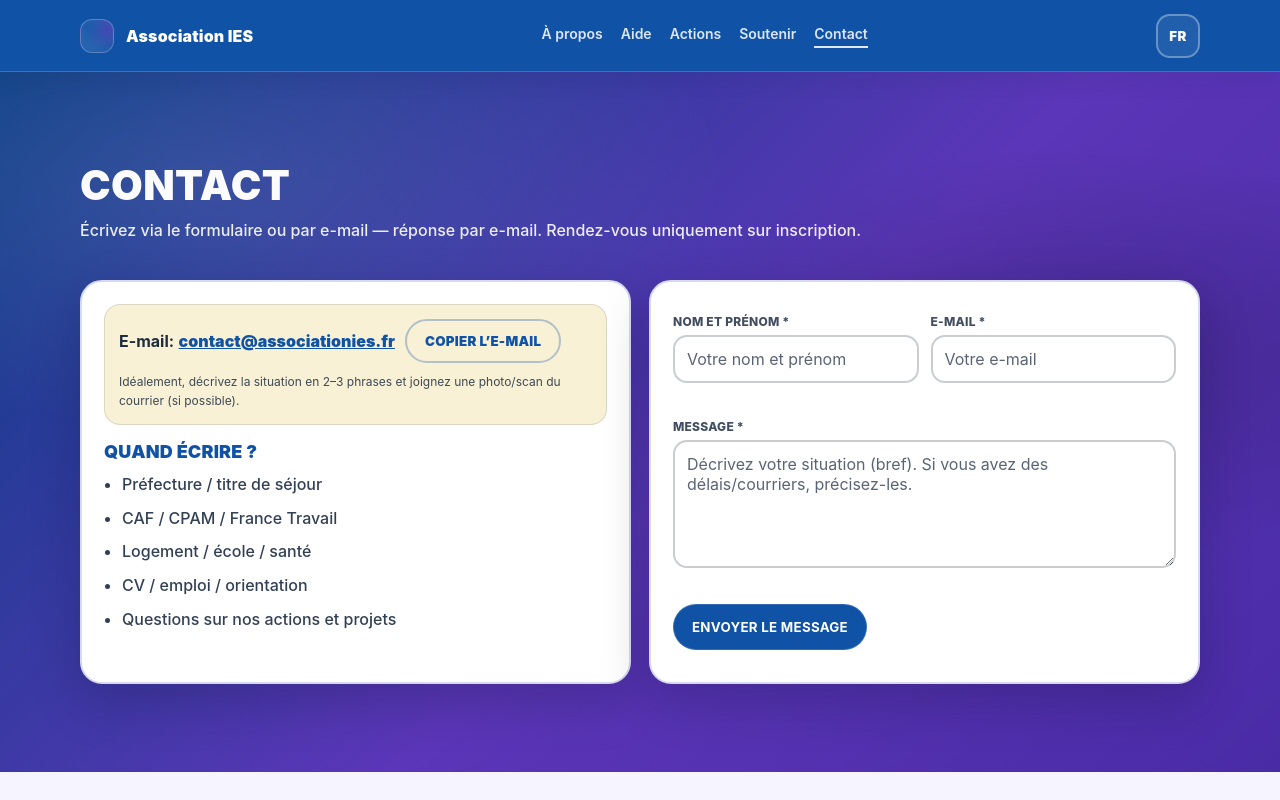
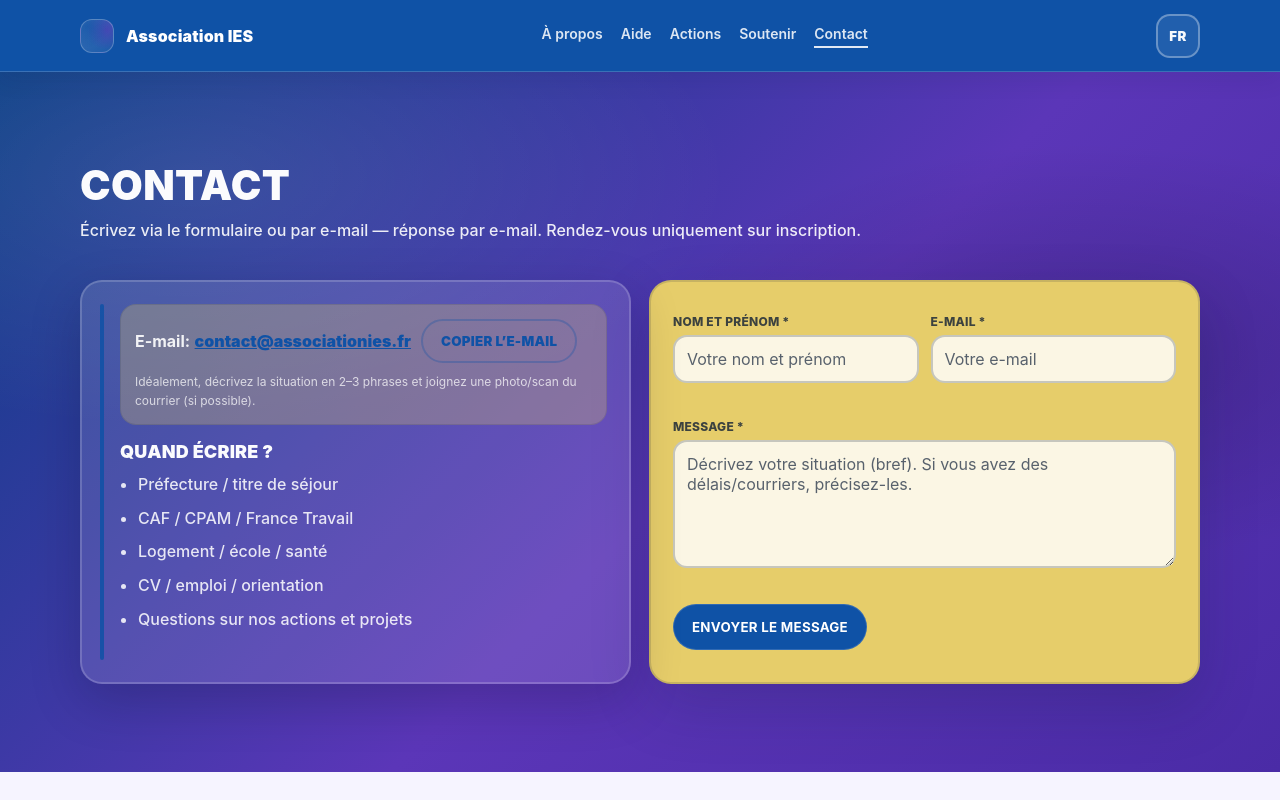
Before and after one commit to aslanzubairaev/Association-IES-, a Next.js app: page /fr/contact in a window 1280 px wide. Built offline with nearby package versions, Linux system fonts and the light colour scheme.

Commit message:
для все страниц кроме главной сменил цвета карточек

```diff
--- a/src/app/[locale]/contact/page.tsx
+++ b/src/app/[locale]/contact/page.tsx
@@ -54,7 +54,7 @@ export default function ContactPage({
         </div>
 
         <div className="grid-2">
-          <div className="card card--paper">
+          <div className="card card--paper contact-card accent-left accent--blue">
             {/* Общий e-mail ассоциации: без личных телефонов и персональных контактов. */}
             <ContactEmailBox locale={locale} email={email} />
 
@@ -67,7 +67,7 @@ export default function ContactPage({
             </ul>
           </div>
 
-          <div className="card card--paper">
+          <div className="card card--paper contact-card contact-card--yellow">
             {/* Форма обращения: визуально как в Hero, но с кнопкой “Отправить сообщение / Envoyer un message”. */}
             <div style={{ maxWidth: 720, margin: "0 auto" }}>
               <QuickContactForm locale={locale} variant="page" prefillMessage={prefillMessage} />
--- a/src/app/[locale]/soutenir/page.tsx
+++ b/src/app/[locale]/soutenir/page.tsx
@@ -75,7 +75,7 @@ export default function SoutenirPage({ params }: { params: { locale: "ru" | "fr"
 
           {/* Важное сообщение: короткий блок как “Важно знать”, чтобы не терять эту деталь. */}
           <article
-            className="card card--paper accent-left accent--blue"
+            className="card card--paper support-card accent-left accent--blue"
             style={{ marginTop: 16 }}
           >
             <h3 className="h3 h3--blue">{text.importantTitle}</h3>
--- a/src/app/globals.css
+++ b/src/app/globals.css
@@ -752,6 +752,33 @@ a {
   font-size: 12px;
 }
 
+/* Карточки “Actions / Действия”: используем тот же полупрозрачный фон, что и в quickNav. */
+.actions-card.card--paper {
+  background: var(--surface);
+  border-color: var(--surface-border);
+  color: var(--text-primary);
+}
+
+.actions-card.card--paper .h3--blue {
+  color: rgba(255, 255, 255, 0.98);
+}
+
+.actions-card.card--paper .p {
+  color: rgba(255, 255, 255, 0.88);
+}
+
+.actions-card.card--paper .list {
+  color: rgba(255, 255, 255, 0.84);
+}
+
+.actions-card.card--paper .actions-card-meta {
+  color: rgba(255, 255, 255, 0.78);
+}
+
+.actions-card.card--paper .actions-card-meta-label {
+  color: rgba(255, 255, 255, 0.92);
+}
+
 /* Плавные переходы между цветными секциями: тонкая “лента” градиента внизу секции. */
 .section-seam-bottom {
   position: relative;
@@ -787,9 +814,74 @@ a {
   --seam-to: var(--purple);
 }
 
-/* Карточки на странице “Поддержать / Soutenir”: делаем фон не “стерильно белым”, а мягко тонированным под секцию. */
-.support-card.support-card--pink.card--paper {
-  background: linear-gradient(180deg, rgba(255, 255, 255, 0.92) 0%, rgba(91, 54, 184, 0.10) 100%);
+/* Карточки на странице “О нас”: такие же полу-прозрачные поверхности, как у quickNav. */
+.about-card.card--paper {
+  background: var(--surface);
+  border-color: var(--surface-border);
+  color: var(--text-primary);
+}
+
+.about-card.card--paper.card--highlight {
+  border-color: var(--surface-border);
+}
+
+/* Карточки на странице “Aide / Чем помогаем”: такие же цвета, как у quickNav. */
+.aide-card.card--paper {
+  background: var(--surface);
+  border-color: var(--surface-border);
+  color: var(--text-primary);
+}
+
+.aide-card .fineprint {
+  color: rgba(255, 255, 255, 0.82) !important;
+}
+
+/* Левая карточка на странице “Контакты”: такой же фон, как у quickNav. */
+.contact-card.card--paper {
+  background: var(--surface);
+  border-color: var(--surface-border);
+  color: var(--text-primary);
+}
+
+.contact-card.card--paper .h3--blue {
+  color: rgba(255, 255, 255, 0.98);
+}
+
+.contact-card.card--paper .p,
+.contact-card.card--paper .list,
+.contact-card.card--paper .fineprint {
+  color: rgba(255, 255, 255, 0.86);
+}
+
+.contact-card.card--paper .contact-box {
+  color: rgba(255, 255, 255, 0.9) !important;
+}
+
+/* Правая карточка с формой: золотой фон как у .card--yellow. */
+.contact-card.contact-card--yellow.card--paper {
+  background: var(--yellow);
+  border: var(--border) solid rgba(11, 27, 51, 0.14);
+  box-shadow: 0 22px 60px rgba(11, 27, 51, 0.18);
+  color: var(--ink);
+}
+
+/* Карточки на странице “Поддержать / Soutenir”: такие же полу-прозрачные поверхности, как у quickNav. */
+.support-card.card--paper {
+  background: var(--surface);
+  border-color: var(--surface-border);
+  color: var(--text-primary);
+}
+
+.support-card.card--paper .h3--blue {
+  color: rgba(255, 255, 255, 0.98);
+}
+
+.support-card.card--paper .p {
+  color: rgba(255, 255, 255, 0.88);
+}
+
+.support-card.card--paper .list {
+  color: rgba(255, 255, 255, 0.84);
 }
 
 /* Карточки в фиолетовой секции “Волонтёрство”: лёгкий лавандовый тон, чтобы сочеталось с фоном. */
@@ -813,11 +905,11 @@ a {
 
 /* Наводка курсора: небольшая “живость”, без резких анимаций. */
 @media (prefers-reduced-motion: no-preference) {
-  .support-card.support-card--pink.card--paper {
+  .support-card.card--paper {
     transition: transform 160ms ease, box-shadow 160ms ease;
   }
 
-  .support-card.support-card--pink.card--paper:hover {
+  .support-card.card--paper:hover {
     transform: translateY(-2px);
     box-shadow: 0 22px 60px rgba(11, 27, 51, 0.16);
   }
--- a/src/components/aide/AideBeforeYouWrite.tsx
+++ b/src/components/aide/AideBeforeYouWrite.tsx
@@ -25,7 +25,7 @@ export function AideBeforeYouWrite({ locale }: AideBeforeYouWriteProps) {
         </div>
 
         {/* Чеклист: короткий список, чтобы его можно было прочитать за несколько секунд. */}
-        <div className="card card--paper">
+        <div className="card card--paper aide-card">
           <ul className="list" style={{ marginTop: 0 }}>
             {copy.items.map((item) => (
               <li key={item}>{item}</li>
--- a/src/components/aide/AideHowItWorks.tsx
+++ b/src/components/aide/AideHowItWorks.tsx
@@ -27,7 +27,7 @@ export function AideHowItWorks({ locale }: AideHowItWorksProps) {
         {/* Список шагов: карточки одинакового размера, на мобильном складываются в 1 колонку. */}
         <div className="cards-grid" aria-label={copy.title}>
           {copy.steps.map((step, idx) => (
-            <article key={step.title} className="card card--paper accent-left accent--blue">
+            <article key={step.title} className="card card--paper aide-card accent-left accent--blue">
               {/* Заголовок карточки: “Шаг 1/2/3 …” или “Étape 1/2/3 …”, без дополнительных значков. */}
               <h3 className="h3 h3--blue">{step.title}</h3>
 
--- a/src/components/aide/AideImportant.tsx
+++ b/src/components/aide/AideImportant.tsx
@@ -22,7 +22,7 @@ export function AideImportant({ locale }: AideImportantProps) {
         </div>
 
         {/* Список ожиданий: короткие пункты, без длинных абзацев. */}
-        <div className="card card--paper">
+        <div className="card card--paper aide-card">
           <ul className="list" style={{ marginTop: 0 }}>
             {copy.items.map((item) => (
               <li key={item}>{item}</li>
--- a/src/components/aide/AideTopics.tsx
+++ b/src/components/aide/AideTopics.tsx
@@ -28,7 +28,7 @@ export function AideTopics({ locale }: AideTopicsProps) {
         {/* Карточки тем: на десктопе 3 колонки, на мобильных — 1 колонка (это уже в стилях). */}
         <div className="cards-grid" aria-label={copy.title}>
           {copy.items.map((topic) => (
-            <article key={topic.topicParam} className="card card--paper accent-left accent--blue">
+            <article key={topic.topicParam} className="card card--paper aide-card accent-left accent--blue">
               {/* Заголовок карточки: название темы, чтобы быстро “сканировать” взглядом. */}
               <h3 className="h3 h3--blue">{topic.title}</h3>
 
```
Also changed, not shown: src/app/[locale]/about/page.tsx (+4 -4 lines).
